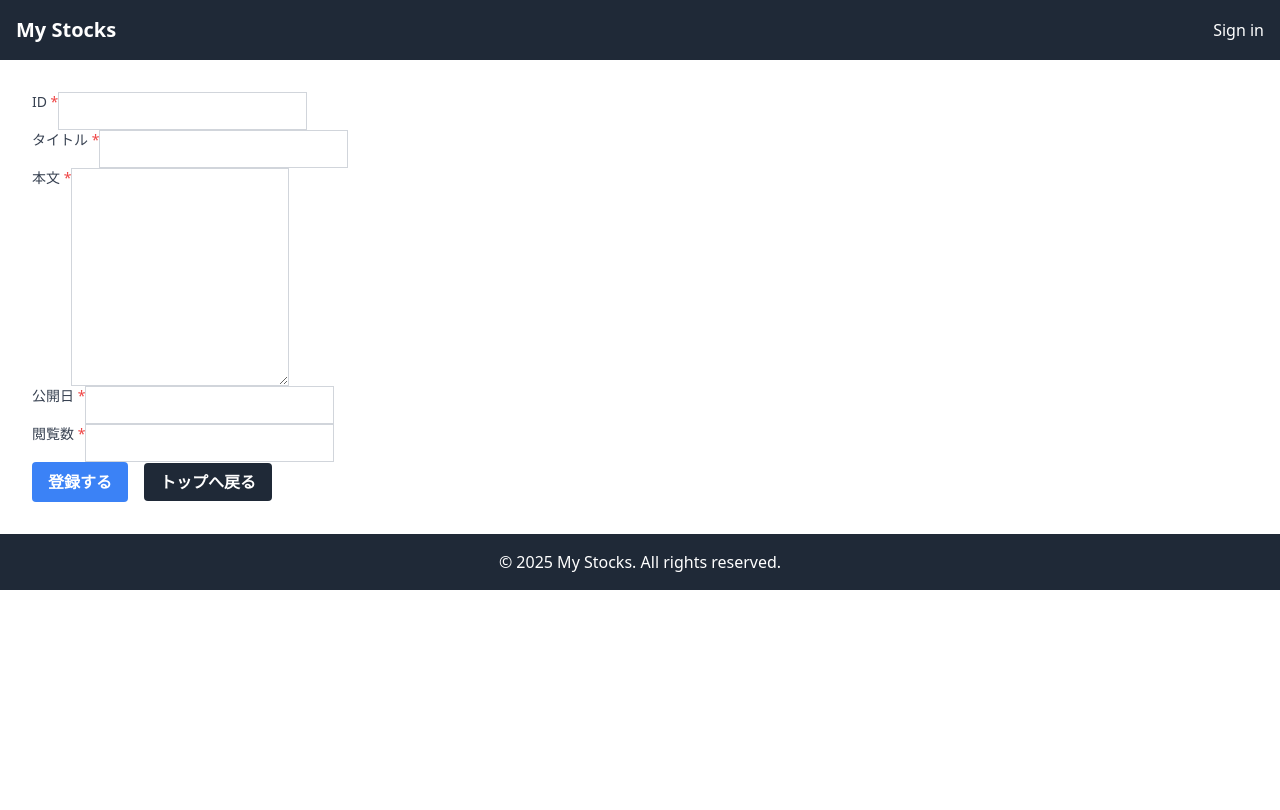
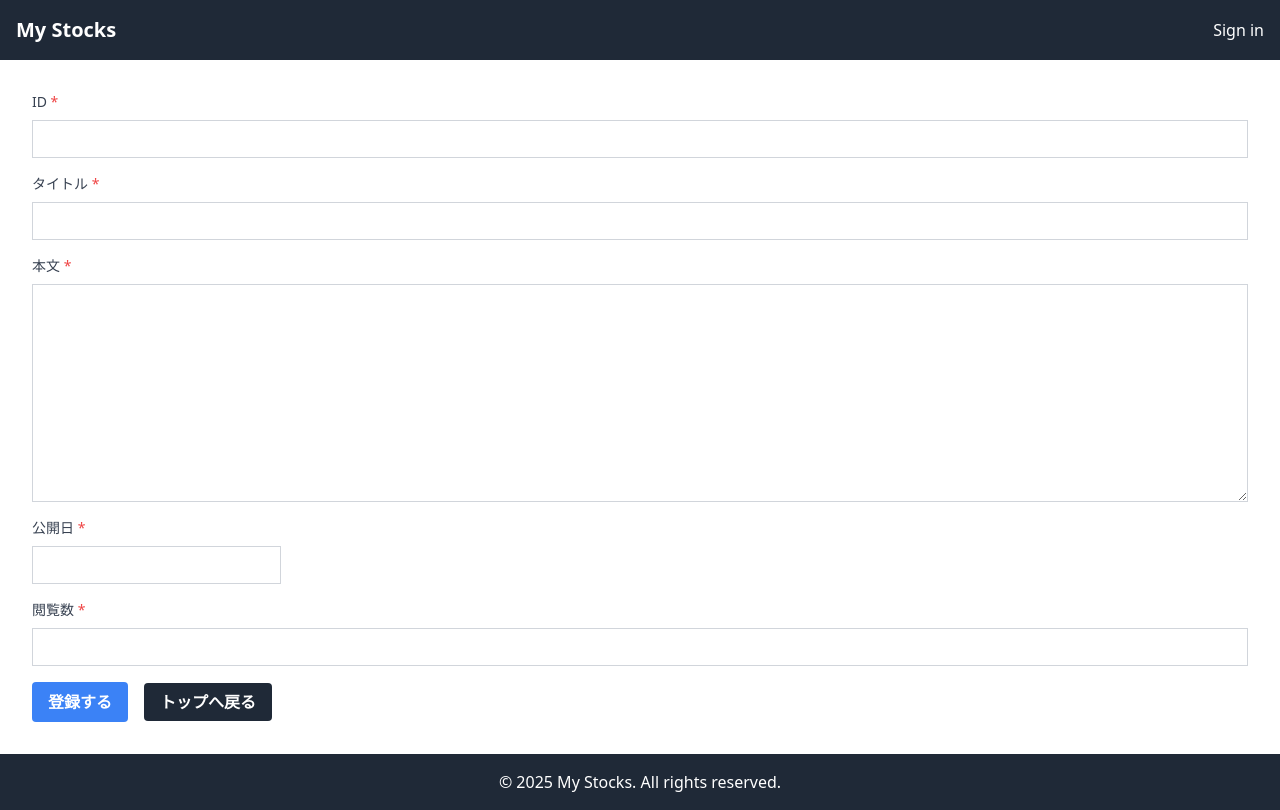
Before and after one commit to taichi-kanaya/my-stock, a Next.js app: page /articles/new in a window 1280 px wide. Built offline with nearby package versions, Linux system fonts and the light colour scheme.

Commit message:
fix: featuresディレクトリ配下にTailwind CSSが適用されない不具合修正

```diff
--- a/tailwind.config.ts
+++ b/tailwind.config.ts
@@ -5,6 +5,7 @@ const config: Config = {
   content: [
     './src/app/**/*.{js,ts,jsx,tsx,mdx}',
     './src/components/**/*.{js,ts,jsx,tsx,mdx}',
+    './src/features/**/*.{js,ts,jsx,tsx,mdx}',
     './src/stories/**/*.{js,jsx,ts,tsx}',
   ],
   plugins: [],
```
